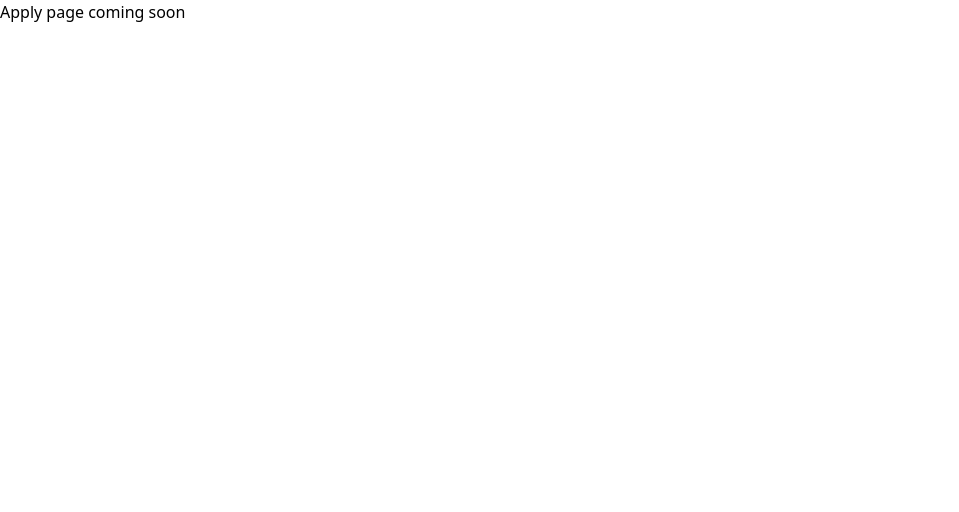
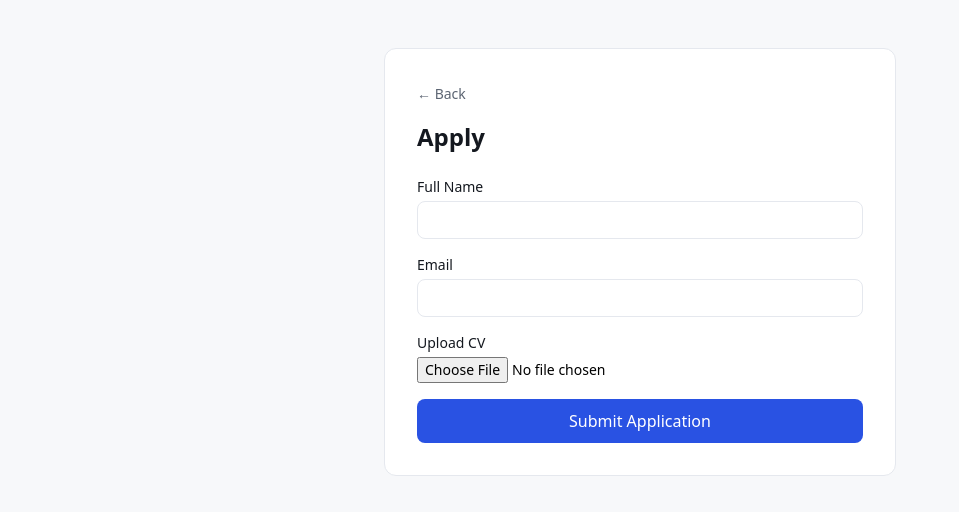
Before and after one commit to justinharshan7/TalentMatch, a React (Create React App) app in the folder client/: page /apply/1 in a window 1280 px wide. Shown: the top 512 px of the page, without its empty margins (0-959 px from the left). Built offline with nearby package versions, Linux system fonts and the light colour scheme; no server answers.

Commit message:
Add Apply page with CV upload; fix pdf-parse version issue

```diff
--- a/client/src/pages/Apply.jsx
+++ b/client/src/pages/Apply.jsx
@@ -1,3 +1,119 @@
+import { useEffect, useState } from 'react';
+import { useParams } from 'react-router-dom';
+import { getJob, applyJob } from '../services/api';
+
 export default function Apply() {
-  return <div>Apply page coming soon</div>;
+  const { jobId } = useParams();
+  const [job, setJob] = useState(null);
+  const [name, setName] = useState('');
+  const [email, setEmail] = useState('');
+  const [cv, setCv] = useState(null);
+  const [status, setStatus] = useState(null);
+  const [result, setResult] = useState(null);
+
+  useEffect(() => {
+    getJob(jobId).then((res) => setJob(res.data)).catch((err) => console.error(err));
+  }, [jobId]);
+
+  const handleSubmit = async (e) => {
+    e.preventDefault();
+    setStatus('submitting');
+
+    const formData = new FormData();
+    formData.append('name', name);
+    formData.append('email', email);
+    formData.append('jobId', jobId);
+    formData.append('cv', cv);
+
+    try {
+      const res = await applyJob(formData);
+      setResult(res.data);
+      setStatus('success');
+    } catch (err) {
+      console.error(err);
+      setStatus('error');
+    }
+  };
+
+  if (status === 'success') {
+    return (
+      <div className="min-h-screen bg-[#F7F8FA] flex items-center justify-center px-6">
+        <div className="bg-white border border-[#E5E8EE] rounded-xl p-8 max-w-md text-center">
+          <h2 className="text-xl font-bold text-[#14181F] mb-2">Application Submitted!</h2>
+          <p className="text-[#5B6472] mb-4">
+            Thanks, {result?.candidate?.name}. Your CV has been scored.
+          </p>
+          <p className="text-3xl font-bold text-[#2952E3] mb-1">
+            {result?.candidate?.scores?.total} / 1000
+          </p>
+          <p className="text-sm text-[#5B6472]">
+            Status: <span className="font-medium">{result?.candidate?.status}</span>
+          </p>
+          <a href="/" className="inline-block mt-6 text-sm text-[#2952E3] font-medium">
+            Back to Home
+          </a>
+        </div>
+      </div>
+    );
+  }
+
+  return (
+    <div className="min-h-screen bg-[#F7F8FA] px-6 py-12">
+      <div className="max-w-lg mx-auto bg-white border border-[#E5E8EE] rounded-xl p-8">
+        <a href="/" className="text-sm text-[#5B6472]">&larr; Back</a>
+
+        <h1 className="text-2xl font-bold text-[#14181F] mt-4 mb-1">
+          Apply {job ? `for ${job.title}` : ''}
+        </h1>
+        <p className="text-sm text-[#5B6472] mb-6">{job?.company?.name}</p>
+
+        <form onSubmit={handleSubmit} className="space-y-4">
+          <div>
+            <label className="text-sm font-medium text-[#14181F] block mb-1">Full Name</label>
+            <input
+              type="text"
+              required
+              value={name}
+              onChange={(e) => setName(e.target.value)}
+              className="w-full border border-[#E5E8EE] rounded-lg px-4 py-2 text-sm outline-none focus:border-[#2952E3]"
+            />
+          </div>
+
+          <div>
+            <label className="text-sm font-medium text-[#14181F] block mb-1">Email</label>
+            <input
+              type="email"
+              required
+              value={email}
+              onChange={(e) => setEmail(e.target.value)}
+              className="w-full border border-[#E5E8EE] rounded-lg px-4 py-2 text-sm outline-none focus:border-[#2952E3]"
+            />
+          </div>
+
+          <div>
+            <label className="text-sm font-medium text-[#14181F] block mb-1">Upload CV</label>
+            <input
+              type="file"
+              required
+              accept=".pdf,.docx"
+              onChange={(e) => setCv(e.target.files[0])}
+              className="w-full text-sm"
+            />
+          </div>
+
+          {status === 'error' && (
+            <p className="text-sm text-red-600">Something went wrong. Please try again.</p>
+          )}
+
+          <button
+            type="submit"
+            disabled={status === 'submitting'}
+            className="w-full bg-[#2952E3] text-white font-medium py-2.5 rounded-lg disabled:opacity-50"
+          >
+            {status === 'submitting' ? 'Submitting...' : 'Submit Application'}
+          </button>
+        </form>
+      </div>
+    </div>
+  );
 }
```
Also changed, not shown: 2 other files (tests, documents, lock files or other folders).
